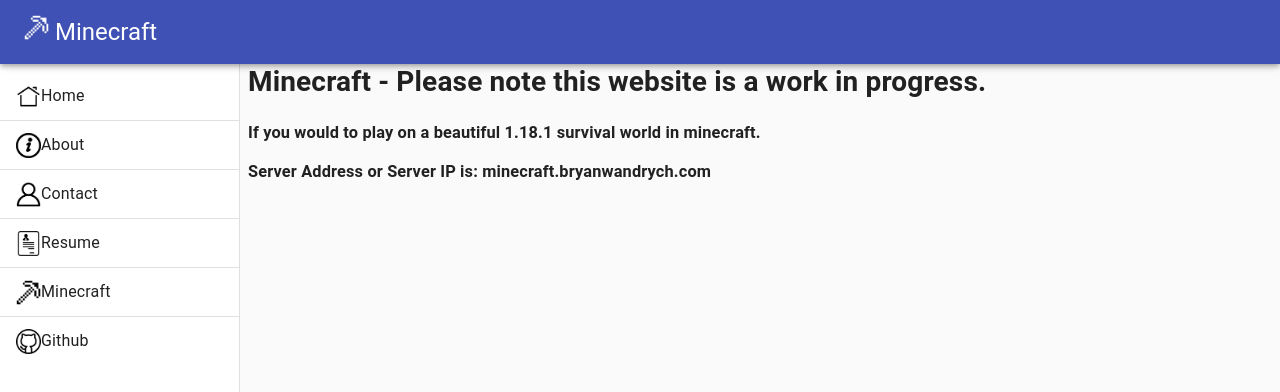
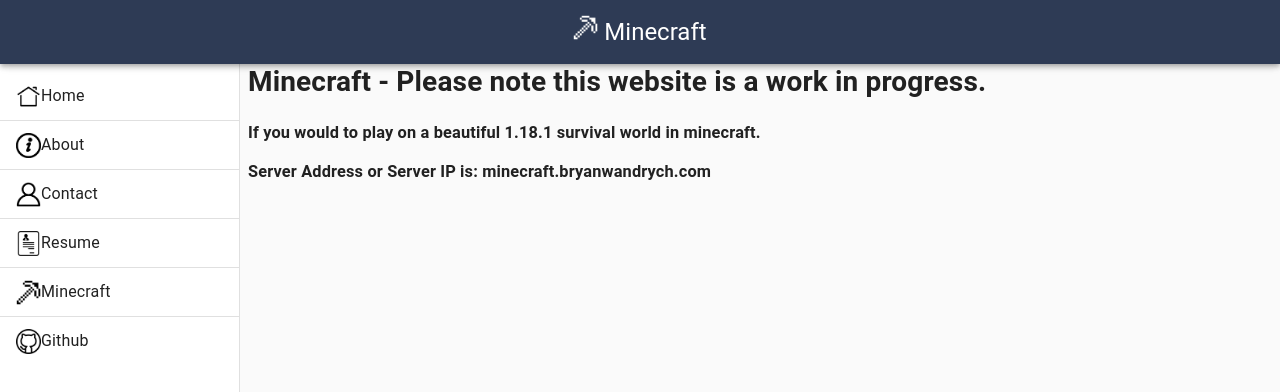
Before and after one commit to bdwandry/Portfolio-Site, a React (Create React App) app: page /#/minecraft in a window 1280 px wide. Shown: the top 392 px of the page. Built offline with nearby package versions, Linux system fonts and the light colour scheme.

Commit message:
Appbar got a color update and text is now aligned center

```diff
--- a/src/Navigation-Bar/NavigationAppBar.js
+++ b/src/Navigation-Bar/NavigationAppBar.js
@@ -49,6 +49,7 @@
     },
     appBar: {
         zIndex: theme.zIndex.drawer + 1,
+        background : '#2E3B55',
     },
     menuButton: {
         marginRight: theme.spacing(2),
@@ -145,7 +146,7 @@
                     >
                         <MenuIcon />
                     </IconButton>
-                    <Typography variant="h5" noWrap>
+                    <Typography variant="h5" align="center" noWrap style={{width: "100%", alignItems: "center"}}>
                         <img src={picture} width={"25"} height={"25"} style={{filter: "invert(1)"}}/> {locationWindow}
                     </Typography>
                 </Toolbar>
```
